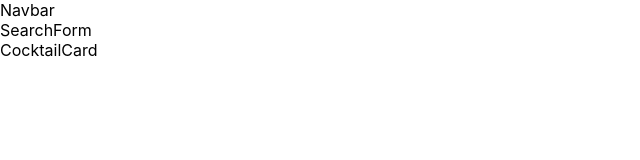
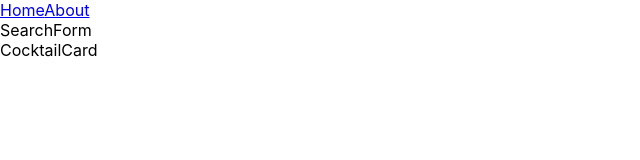
Before and after one commit to m-nomanWD/cocktails-info-app-react, a React (Create React App) app: page / in a window 1280 px wide. Shown: the top 160 px of the page, without its empty margins (0-640 px from the left). Built offline with nearby package versions, Linux system fonts and the light colour scheme.

Commit message:
routing is set
navigation of the pages is set

```diff
--- a/package.json
+++ b/package.json
@@ -8,6 +8,7 @@
     "@testing-library/user-event": "^13.5.0",
     "react": "^18.2.0",
     "react-dom": "^18.2.0",
+    "react-router-dom": "^6.16.0",
     "react-scripts": "5.0.1",
     "web-vitals": "^2.1.4"
   },
--- a/src/App.js
+++ b/src/App.js
@@ -1,12 +1,22 @@
 import './App.css'
+import { BrowserRouter as Router, Route, Routes } from 'react-router-dom'
 import Navbar from './components/Navbar'
 import HomePage from './pages/HomePage'
+import AboutPage from './pages/AboutPage'
+import CocktailDetailPage from './pages/CocktailDetailPage'
+import Error404 from './pages/Error404'
 function App() {
   return (
     <>
       <main>
-        <Navbar />
-        <HomePage />
+        <Router>
+          <Navbar />
+          <Routes>
+            <Route path='/' element={<HomePage />} />
+            <Route path='/about' element={<AboutPage />} />
+            <Route path='*' element={<Error404 />} />
+          </Routes>
+        </Router>
       </main>
     </>
   )
--- a/src/components/Navbar.jsx
+++ b/src/components/Navbar.jsx
@@ -1,8 +1,13 @@
 import React, { Component } from 'react'
-
+import { Link } from 'react-router-dom'
 export class Navbar extends Component {
   render() {
-    return <div>Navbar</div>
+    return (
+      <>
+        <Link to='/'>Home</Link>
+        <Link to='/about'>About</Link>
+      </>
+    )
   }
 }
 
--- /dev/null
+++ b/src/pages/Error404.jsx
@@ -0,0 +1,9 @@
+import React, { Component } from 'react'
+
+export class Error404 extends Component {
+  render() {
+    return <div>Error404</div>
+  }
+}
+
+export default Error404
```
Also changed, not shown: 1 other file (tests, documents, lock files or other folders).
